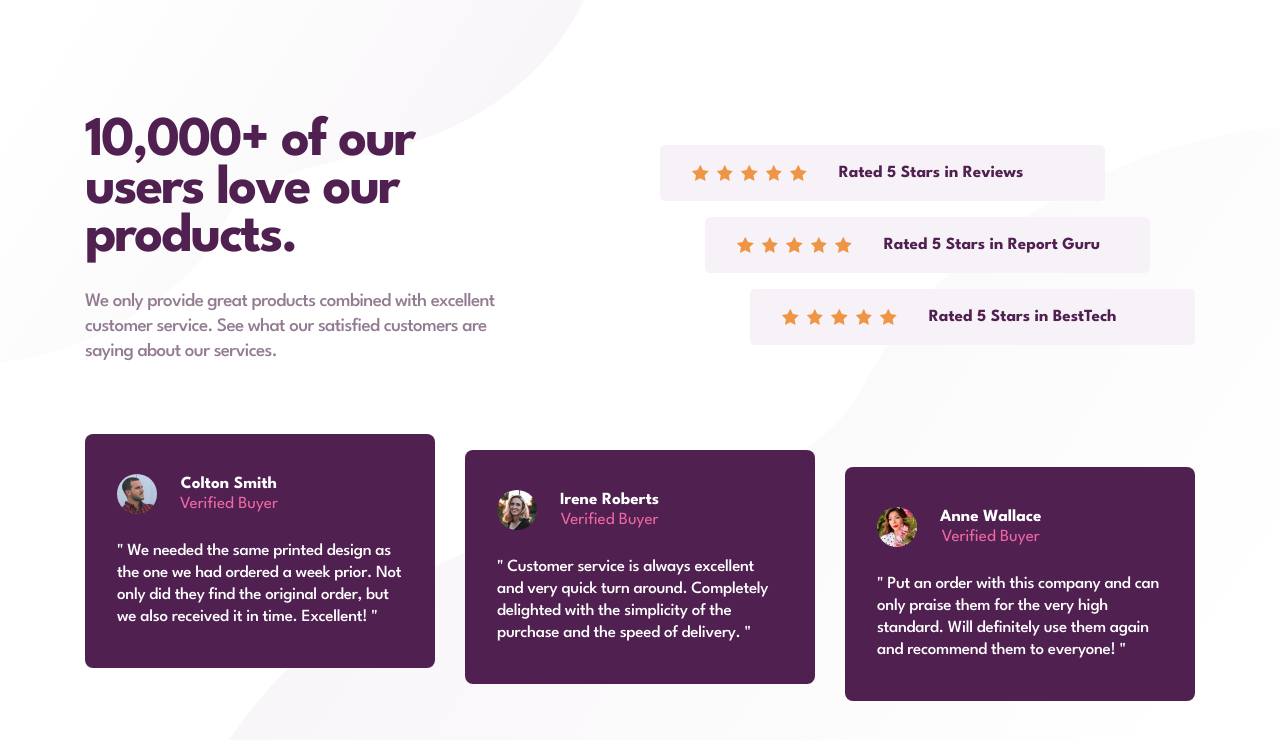
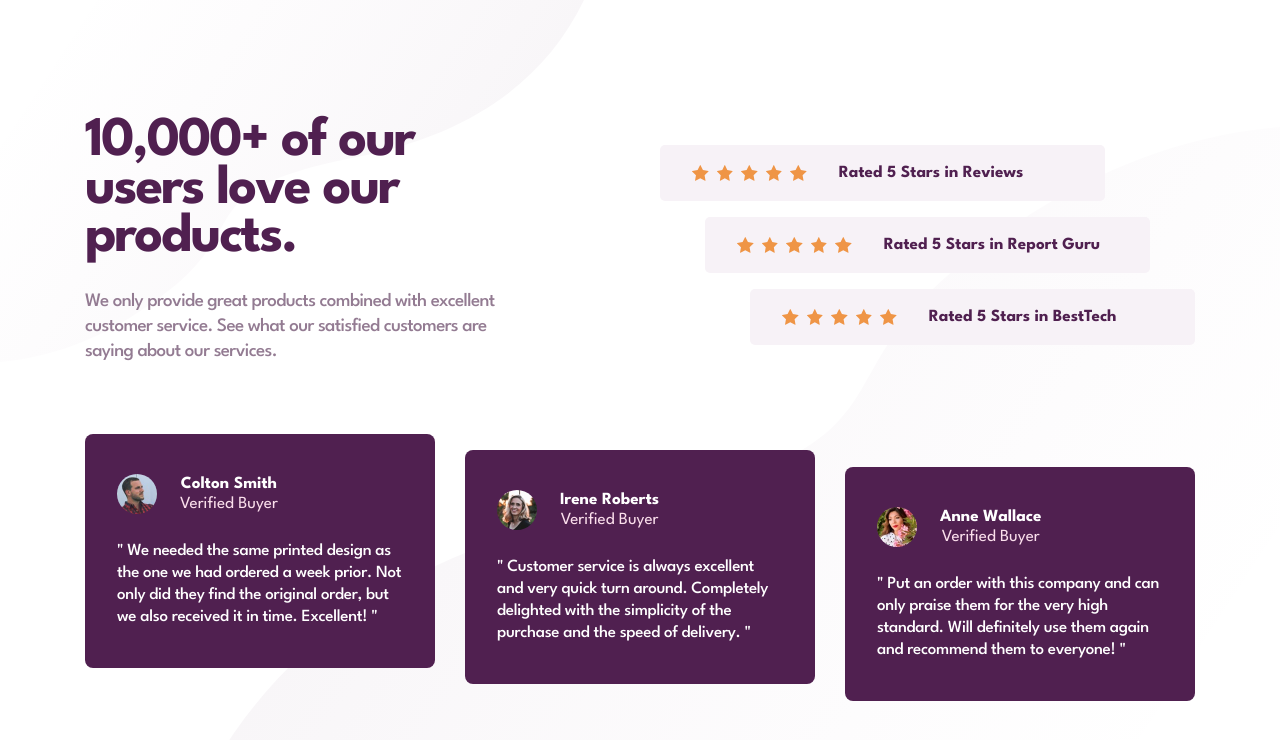
Before and after one commit to DarkstarXDD/social-proof-section, a React (Vite) app: page / in a window 1280 px wide. Shown: the top 740 px of the page. Built offline with nearby package versions, Linux system fonts and the light colour scheme.

Commit message:
update verfied status color for better contrast

```diff
--- a/styles.css
+++ b/styles.css
@@ -46,8 +46,8 @@ img {
 
   /* Higher the number, darker the color */
   --clr-primary-900: hsl(300, 43%, 22%);
-  --clr-primary-600: hsl(333, 80%, 67%);
-  /* --clr-primary-600: hsl(332, 78%, 93%); */
+  /* --clr-primary-600: hsl(333, 80%, 67%); */
+  --clr-primary-600: hsl(332, 78%, 93%);
 
   --clr-neutral-400: hsl(302, 10%, 53%);
   --clr-neutral-200: hsl(300, 24%, 96%);
```
